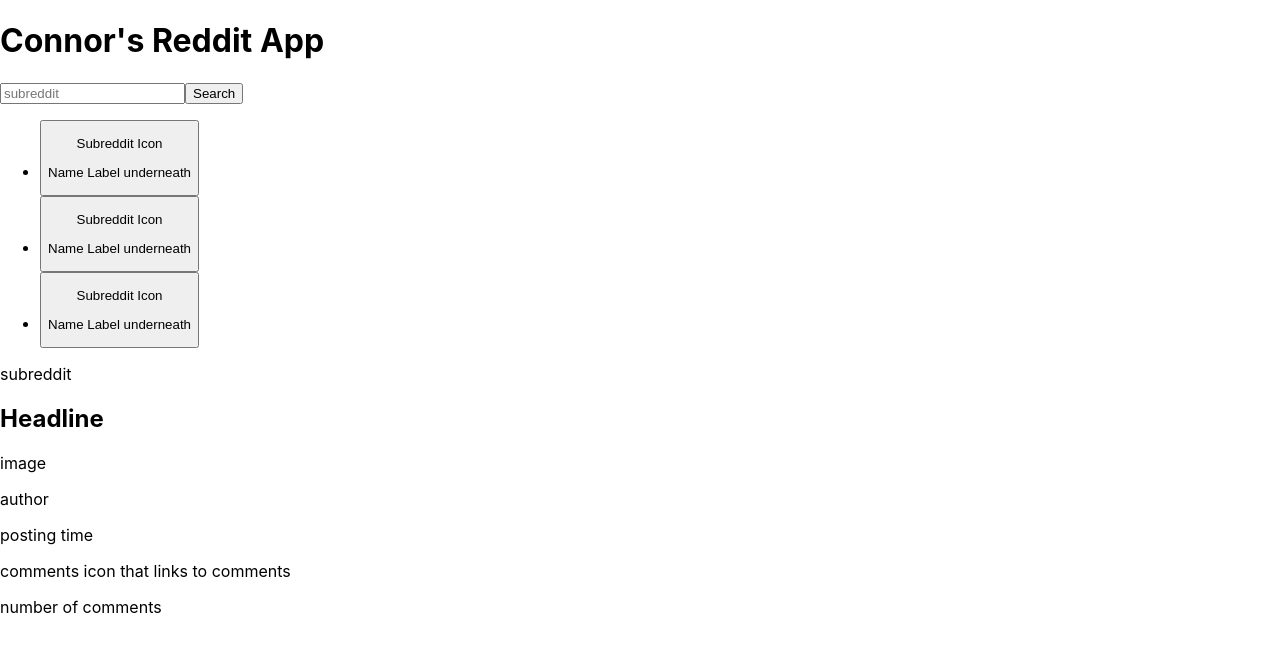
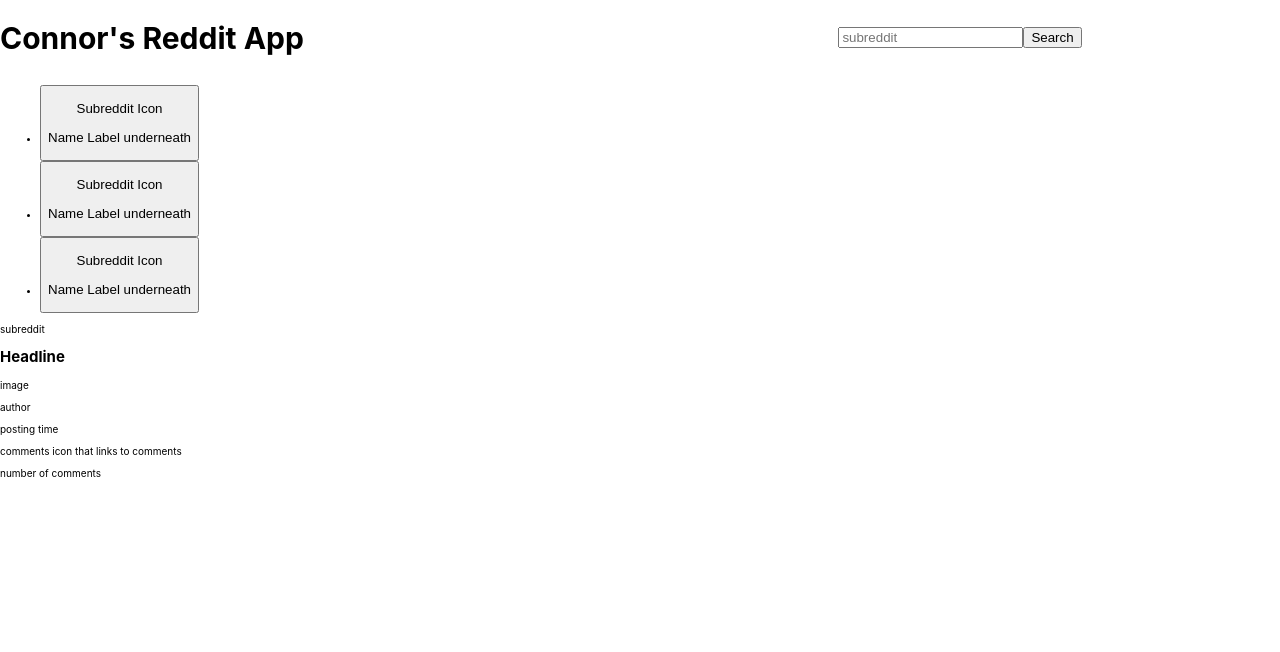
Before and after one commit to cMcVay/reddit-client-project, a React (Create React App) app: page / in a window 1280 px wide. Shown: the top 652 px of the page. Built offline with nearby package versions, Linux system fonts and the light colour scheme.

Commit message:
add css for header and html root font size app.css

```diff
--- a/src/App.css
+++ b/src/App.css
@@ -1,38 +1,3 @@
-.App {
-  text-align: center;
+html {
+  font-size: 10px;
 }
-
-.App-logo {
-  height: 40vmin;
-  pointer-events: none;
-}
-
-@media (prefers-reduced-motion: no-preference) {
-  .App-logo {
-    animation: App-logo-spin infinite 20s linear;
-  }
-}
-
-.App-header {
-  background-color: #282c34;
-  min-height: 100vh;
-  display: flex;
-  flex-direction: column;
-  align-items: center;
-  justify-content: center;
-  font-size: calc(10px + 2vmin);
-  color: white;
-}
-
-.App-link {
-  color: #61dafb;
-}
-
-@keyframes App-logo-spin {
-  from {
-    transform: rotate(0deg);
-  }
-  to {
-    transform: rotate(360deg);
-  }
-}
--- /dev/null
+++ b/src/components/header/header.css
@@ -0,0 +1,20 @@
+header {
+    display: flex;
+    height: 75px;
+    width: 100%;
+    padding: 0;
+    margin: 0;
+    align-items: center;
+}
+
+header .sitetitle {
+    font-size: 1.5rem;
+    width: 50%;
+}
+
+header .search {
+    display: flex;
+    align-items: center;
+    width: 50%;
+    justify-content: center;
+}
--- a/src/components/header/header.js
+++ b/src/components/header/header.js
@@ -1,10 +1,13 @@
 import React from 'react';
+import './header.css'
 
 const Header = () => {
     return (
         <header>
-            <h1> Connor's Reddit App</h1>
-            <form>
+            <div className='sitetitle'>
+                <h1> Connor's Reddit App</h1>
+            </div>
+            <form className='search'>
                 <input
                     type="search"
                     placeholder='subreddit'
```
